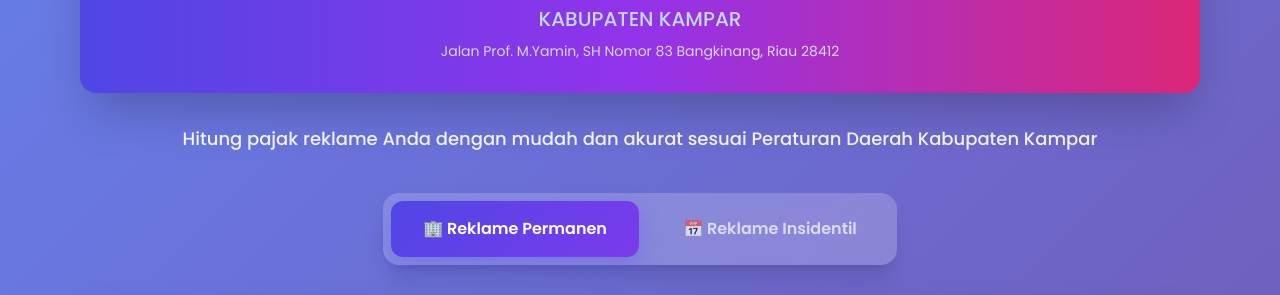
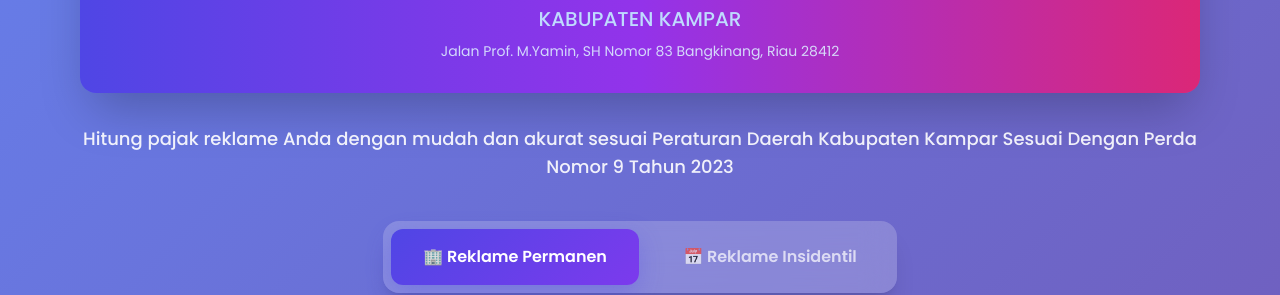
Before and after one commit to bravebrowserzikri-gif/Kalkulatorpajakreklamekampar, a plain HTML site: page kalkulator-pajak-reklame.html in a window 1280 px wide. Shown: the part 159-454 px from the top of the page. Drawn offline with nearby package versions, Linux system fonts and the light colour scheme.

Commit message:
kalkulator-pajak-reklame.html

```diff
--- a/index.html
+++ b/kalkulator-pajak-reklame.html
@@ -63,7 +63,7 @@
                 <h3 class="text-xl font-medium mb-2 text-blue-200">KABUPATEN KAMPAR</h3>
                 <p class="text-blue-100 text-sm opacity-90">Jalan Prof. M.Yamin, SH Nomor 83 Bangkinang, Riau 28412</p>
             </div>
-            <p class="text-white text-lg font-medium opacity-90">Hitung pajak reklame Anda dengan mudah dan akurat sesuai Peraturan Daerah Kabupaten Kampar</p>
+            <p class="text-white text-lg font-medium opacity-90">Hitung pajak reklame Anda dengan mudah dan akurat sesuai Peraturan Daerah Kabupaten Kampar Sesuai Dengan Perda Nomor 9 Tahun 2023</p>
         </div>
 
         <!-- Tab Navigation -->
```
